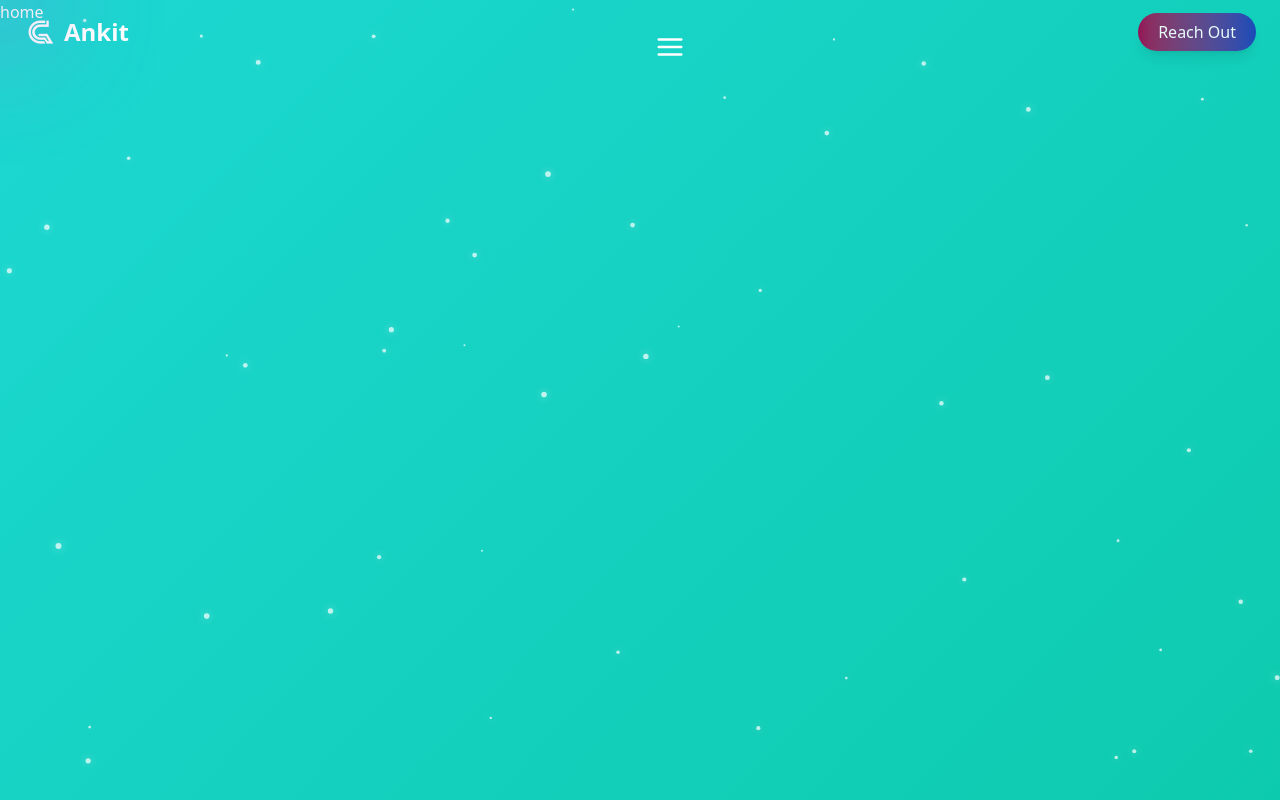
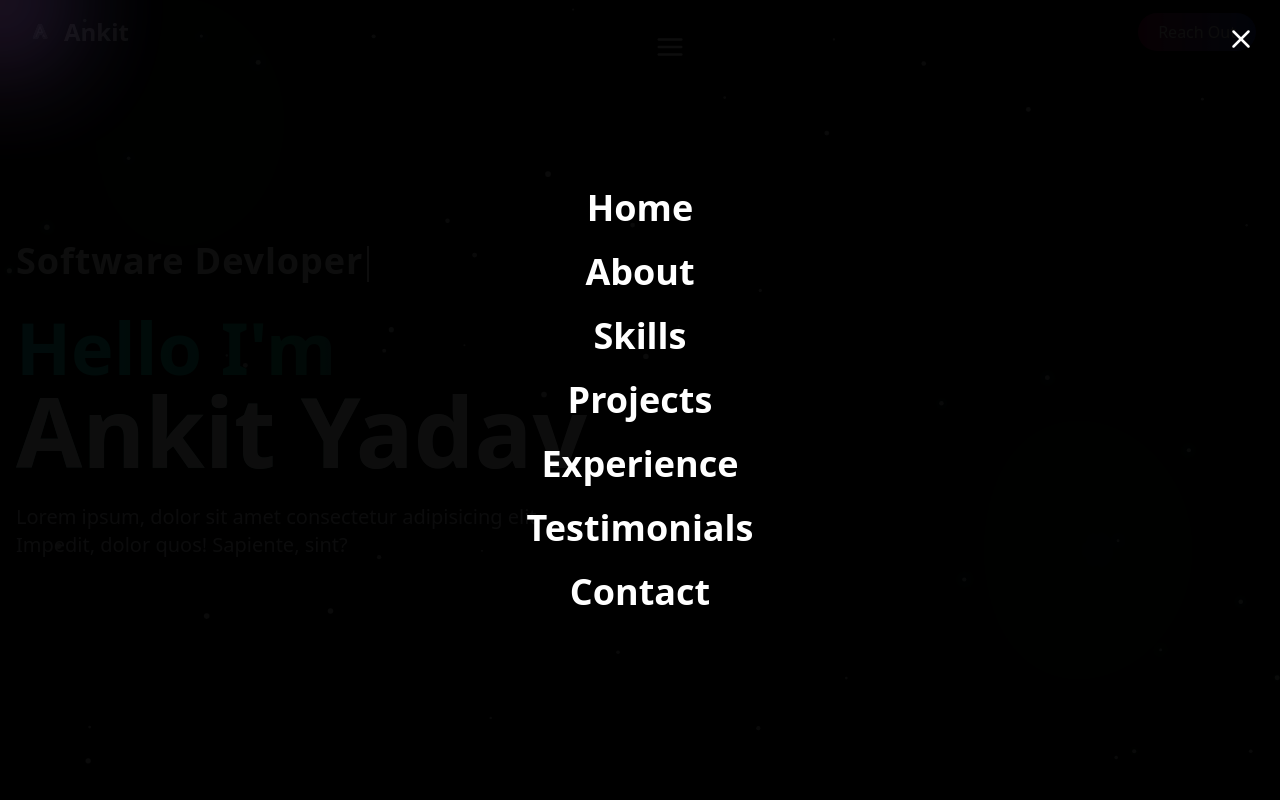
Before and after one commit to ankit-yadav90/My-Portfolio, a React (Vite) app in the folder Portfolio/: page / in a window 1280 px wide. Both pictures are taken after a click on the button "openMenu". Shown: the top 800 px of the page. Built offline with nearby package versions, Linux system fonts and the light colour scheme.

Commit message:
degined creation home page

```diff
--- a/Portfolio/src/App.jsx
+++ b/Portfolio/src/App.jsx
@@ -1,6 +1,6 @@
 import Navbar from "./components/Navbar"
 import CoustomCursor from "./components/CoustomCursor"
-import ParticalesBackground from "./components/ParticalesBackground"
+// import ParticalesBackground from "./components/ParticalesBackground"
 import Home from "./sections/Home"
 import About from "./sections/About"
 import Skills from './sections/Skills'
@@ -14,7 +14,7 @@ export default function App(){
   return(
     <div className="relative gradient text-white">
       <CoustomCursor></CoustomCursor>
-      <ParticalesBackground></ParticalesBackground>
+      {/* <ParticalesBackground></ParticalesBackground> */}
        <Navbar></Navbar>
        <Home></Home>
        <About></About>
--- a/Portfolio/src/components/Navbar.jsx
+++ b/Portfolio/src/components/Navbar.jsx
@@ -1,4 +1,4 @@
-import React, { useState } from 'react'
+import React, { useEffect, useRef, useState } from 'react'
 import OverlayMenu from "./OverlayMenu"
 import Logo from "../assets/Logo.png"
 import { FiMenu } from "react-icons/fi";
@@ -7,6 +7,55 @@ const Navbar = () => {
 
   const [menuOpen, setmenuOpen] = useState(false);
   const [visible, setvisible] = useState(true);
+  const [forVisible, setforVisible] = useState();
+
+  const lastScrollY = useRef(0);
+  const timerId = useRef(null);
+
+  useEffect(() => {
+    const homeSection = document.querySelector("#home");
+    const observer = new IntersectionObserver(
+      ([entry]) =>{
+        if(entry.isIntersecting){
+          setforVisible(true);
+          setvisible(true);
+        }else{
+          setforVisible(false)
+        }
+      }, {threshold : 0.1}
+    )
+    if(homeSection) observer.observe(homeSection);
+    return() =>{
+      if(homeSection) observer.unobserve(homeSection);
+    }
+  }, [])
+
+
+  useEffect(() =>{
+    const handleScroll = () =>{
+      if(forceVisbls){
+        setforVisible(true);
+        return
+      }
+      const currentScrollY =window.scrollY;
+      if(currentScrollY > lastScrollY.current){
+        setvisible(false)
+      }else{
+        setvisible(true);
+        if(timerId.current) clearTimeout(timerId.current);
+        timerId.current = setTimeout(() =>{
+          setvisible(false);
+        }, 3000)
+      }
+      lastScrollY.current = currentScrollY;
+    }
+    window.addEventListener("scroll" , handleScroll , {passive:true})
+
+    return () =>{
+      window.removeEventListener("scroll", handleScroll)
+      if(timerId.current) clearTimeout(timerId.current);
+    }
+  }, [forVisible])
 
   return (
     <div >
@@ -40,7 +89,9 @@ const Navbar = () => {
 
       </nav>
 
-      <OverlayMenu></OverlayMenu>
+      <OverlayMenu isOpen = {menuOpen} onClose={() => setmenuOpen(false)}>
+
+      </OverlayMenu>
     </div>
   )
 }
--- a/Portfolio/src/components/OverlayMenu.jsx
+++ b/Portfolio/src/components/OverlayMenu.jsx
@@ -1,10 +1,69 @@
 import React from 'react'
+import {motion , AnimatePresence} from "framer-motion"
+import { FiX } from "react-icons/fi";
 
-const OverlayMenu = () => {
+const OverlayMenu = ({isOpen , onClose}) => {
+
+const isMobile = typeof window !== "undefined" && window.innerWidth < 1024;
+const origin = isMobile ? "95%  8%" : "50% 8%"
+
   return (
-    <div>
+    <AnimatePresence>
+      {isOpen && (
+        <motion.div className='fixed inset-0 flex items-center justify-center z-50'
+        initial={{clipPath: `circle(0% at ${origin})`}}
+        animate={{clipPath: `circle(150% at ${origin})`}}
+        exit={{clipPath: `circle(0% at ${origin})`}}
+        transition={{duration: 0.7 , ease:[0.4, 0 , 0.2 , 1]}}
+        style={{ background: "rgba(0, 0, 0, 0.95)" }}
 
-    </div>
+
+
+        >
+
+        <button onClick={onClose}
+        className='absolute top-6 right-6 text-white text-3xl'
+        aria-label='close Menu'
+        >
+
+        <FiX />
+
+        </button>
+
+        <ul className='space-y-6 text-center'>
+          {[
+            "Home",
+            "About",
+            "Skills",
+            "Projects",
+            "Experience",
+            "Testimonials",
+            "Contact",
+          ].map((item , index) => {
+            return(
+            <motion.li key={item}
+          initial={{opacity : 0 , y:20}}
+          animate={{opacity : 1 , y:0}}
+          transition={{delay:0.3 + index * 0.1}}
+          >
+            <a href={`#${item.toLowerCase()}`}
+            onClick={onClose}
+            className='text-4xl text-white font-semibold hover:text-pink-400 transition-colors duration-300'
+            >
+              {item}
+            </a>
+
+          </motion.li>
+
+          )})
+        }
+
+        </ul>
+
+        </motion.div>
+      )}
+
+    </AnimatePresence>
   )
 }
 
--- a/Portfolio/src/sections/Home.jsx
+++ b/Portfolio/src/sections/Home.jsx
@@ -1,10 +1,107 @@
-import React from 'react'
+import React, { useMemo, useState ,} from 'react'
+import ParticalesBackground from "../components/ParticalesBackground"
+import { motion } from "framer-motion"
 
 const Home = () => {
+
+  const roels = useMemo(() => ["Web Devloper" , "Software Devloper" ,], [])
+
+  const [index, setIndex] = React.useState(0);
+  const [subIndex, setSubIndex] = React.useState(0);
+  const [deleting, setDeleting] = useState(false);
+  React.useEffect(() => {
+    const current = roels[index];
+    const timeout = setTimeout(() => {
+      if(!deleting && subIndex < current.length) setSubIndex(v => v + 1);
+      else if(!deleting && subIndex === current.length) setTimeout(() => setDeleting(true), 1200);
+      else if(deleting && subIndex > 0) setSubIndex(v => v - 1);
+      else if (deleting && subIndex === 0) {setDeleting(false); setIndex(p => (p + 1) % roels.length)}
+
+    }, deleting ? 40 : 60)
+
+    return() => clearTimeout(timeout);
+
+  }, [subIndex, index, deleting, roels])
+
   return (
-    <div className='w-full h-screen'>
-      home
+    <section id='home' className='w-full h-screen relative bg-black overflow-hidden'>
+
+    <ParticalesBackground></ParticalesBackground>
+
+    <div className='absolute inset-0'>
+
+    <div className='absolute -top-32 -left-32
+      w-[70vw] sm:w-[50vw] md:w-[40vw]
+      h-[70vw] sm:h-[50vw] md:h-[40vw]
+      max-w-[500px] max-h-[500px]
+      rounded-full
+      bg-gradient-to-r from=[#302b63] via-[#00bf8f] to-[#1cd8d2]
+      opacity-30 sm:opacity-20 md:opacity-10
+      blur-[100px] sm-blue-[130px] md:blue-[150px]
+      animate-pulse
+    '
+    >  </div>
+
+    <div className='absolute bottom-0 right-0
+      w-[70vw] sm:w-[50vw] md:w-[40vw]
+      h-[70vw] sm:h-[50vw] md:h-[40vw]
+      max-w-[500px] max-h-[500px]
+      rounded-full
+      bg-gradient-to-r from-[#302b63] via-[#00bf8f] to-[#1cd8d2]
+      opacity-30 sm:opacity-20 md:opacity-10
+      blur-[100px] sm-blue:[130px] md:blue-[150px]
+      animate-pulse delay-500
+    '></div>
+
+
     </div>
+
+
+    <div className='relative z-10 h-full w-full max-w-7xl mx-auto px-4 grid grid-cols-1 lg:grid-cols-2'>
+      <div className='flex flex-col justify-center h-full text-center lg:text-left relative'>
+        <div className='w-full lg:pr-24 max:auto max-w-[48rem]'>
+
+          <motion.div className='mb-3 text-xl sm-text-2xl md:text-3xl lg:text-4xl font-semibold text-white tracking-wide min-h-[1.6em]'
+          initial={{opacity:0 , y:12}}
+          animate={{opacity:1 , y:0}}
+          transition={{duration:0.6}}
+          >
+
+            <span>
+              {roels[index].substring(0, subIndex)}
+            </span>
+            <span className='inline-block w-[2px] ml-1 bg-white animate-pulse align-middle'
+            style={{height:"1em"}}>
+
+            </span>
+
+          </motion.div>
+
+          <motion.h1 className='text-4xl sm:text-5xl md:text-6xl lg:text-7xl font-bold text-transparent bg-clip-text bg-gradient-to-r from-[#1cd8d2] via-[#00bf8f] to-[#302b63] drop-shadow-lg'
+          initial={{opacity:0 , y:40}}
+          animate={{opacity:1 , y:0}}
+          transition={{duration:1}}
+          >
+            Hello I'm
+            <br />
+            <span className=' text-white font-bold text-5xl sm:text-6xl md:text-7xl lg:text-8xl lg:whitespace-nowrap'>
+              Ankit Yadav
+            </span>
+          </motion.h1>
+
+          <motion.p className='mt-6 text-base sm:text-lg md:text-xl text-gray-300 max-w-2xl mx-auto lg:mx-0'
+          initial={{opacity:0 , y:20}}
+          animate={{opacity:1 , y:0}}
+          transition={{delay:0.4 , duration:0.8}}
+          >
+            Lorem ipsum, dolor sit amet consectetur adipisicing elit. Impedit, dolor quos! Sapiente, sint?
+          </motion.p>
+
+        </div>
+      </div>
+    </div>
+
+    </section>
   )
 }
 
```
Also changed, not shown: Portfolio/src/assets/Logo.png.
